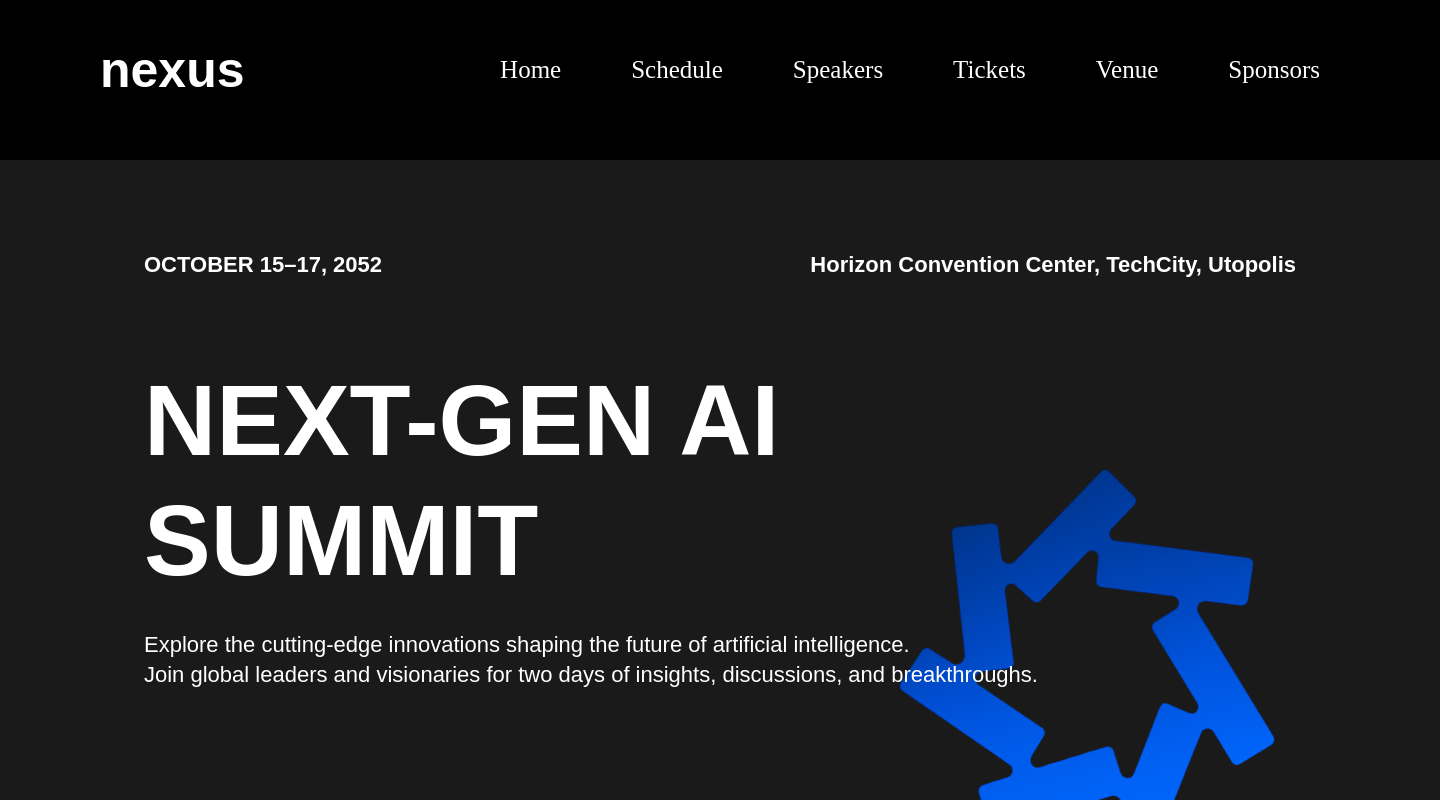
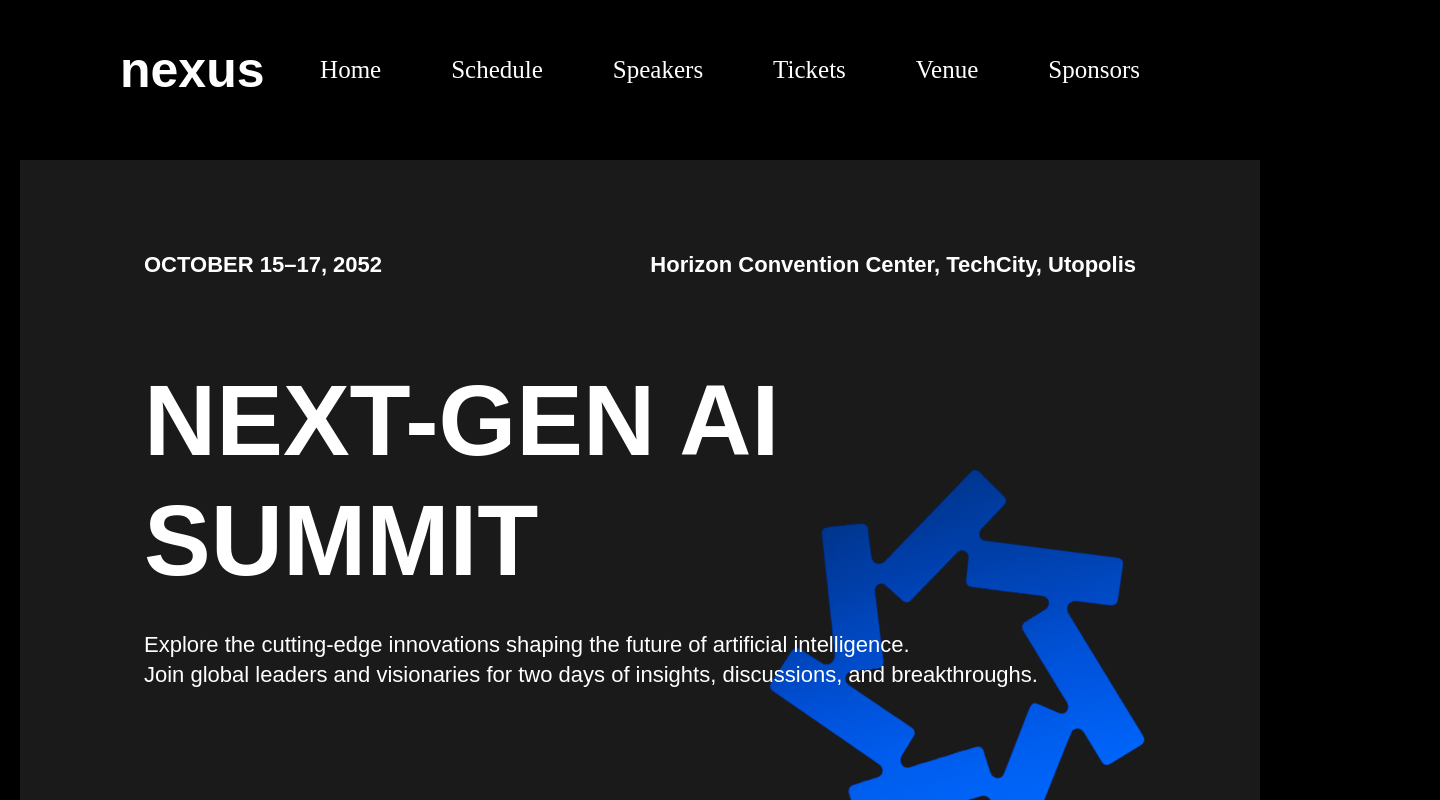
Before and after one commit to BlcakCobra/async-Race, a React (Vite) app: page / in a window 1280 px wide. Shown: the top 800 px of the page, 1440 px wide, since content can reach past the window. Built offline with nearby package versions, Linux system fonts and the light colour scheme.

Commit message:
modify width of wrapper

```diff
--- a/src/App.module.scss
+++ b/src/App.module.scss
@@ -1,5 +1,5 @@
 .wrapper {
-  width: 1440px;
+  width: 1240px;
   padding: 0;
   margin: 0 auto;
 }
```
